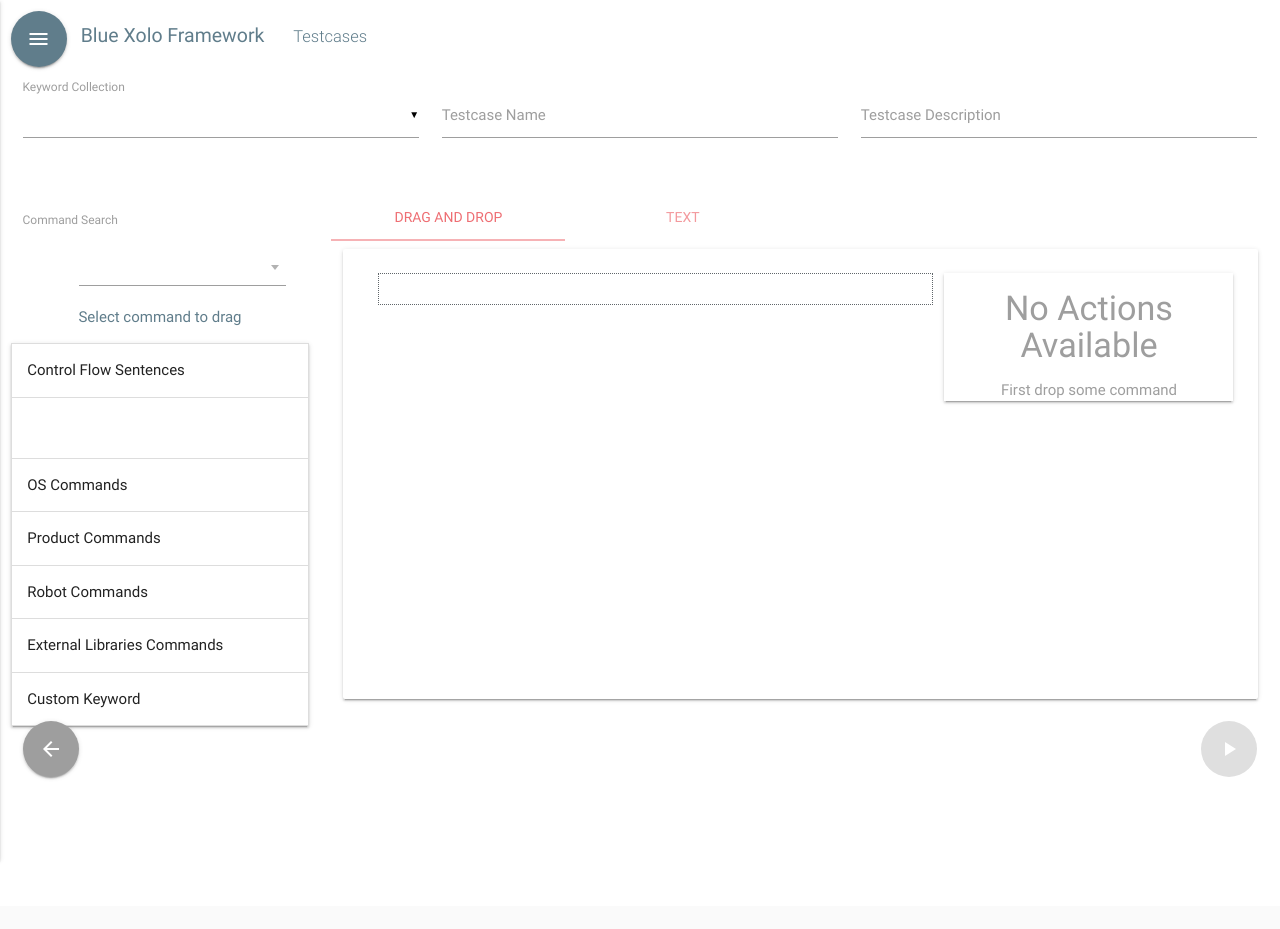
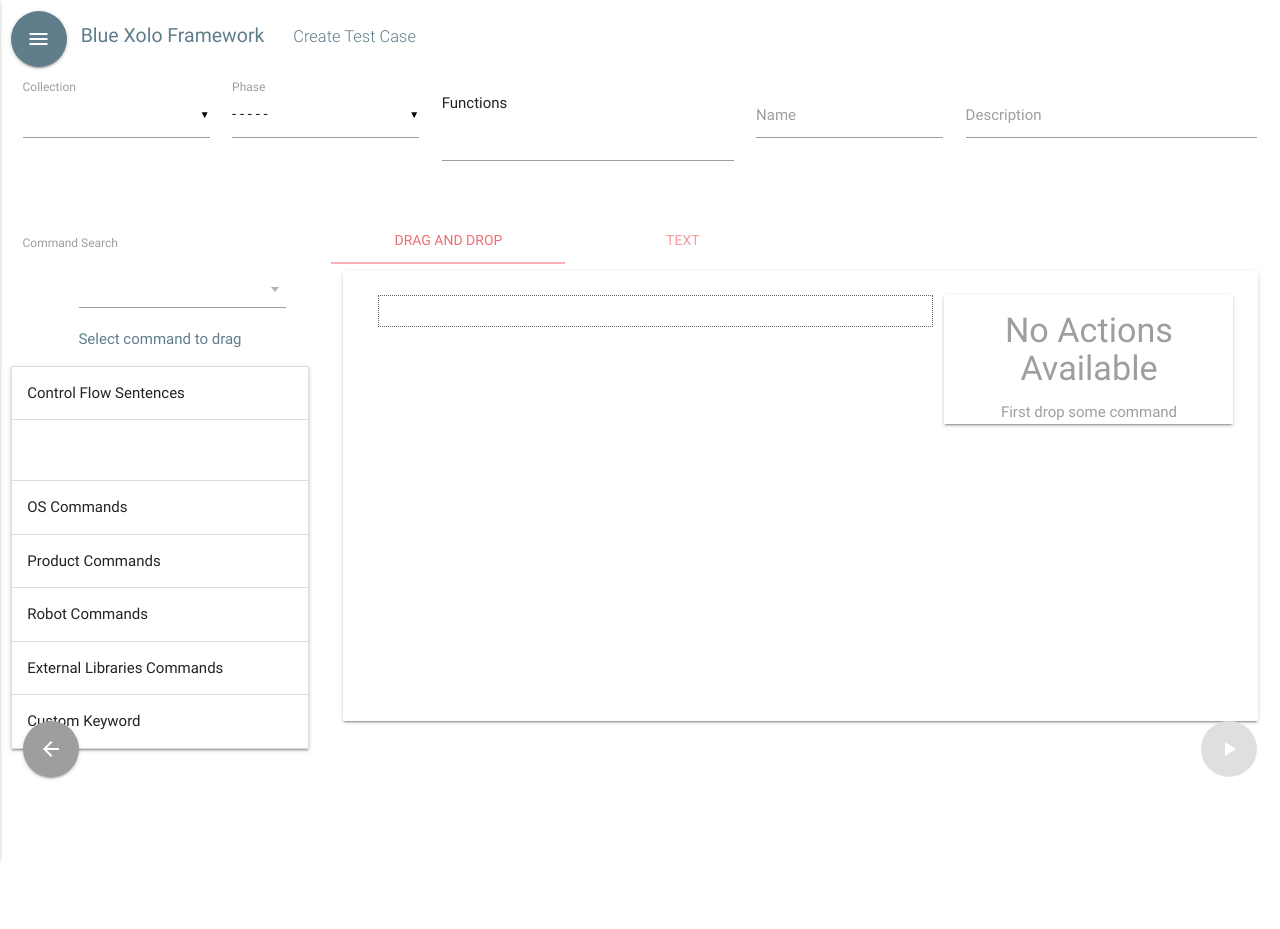
Before and after one commit to IBM/BlueXolo, a Django app: template apps/Testings/templates/create-testcase.html in a window 1280 px wide. Before the commit the page ends 860 px from the top, so only its background shows below. Run offline with Django 3.2, Linux system fonts and the light colour scheme; the template is opened without the code that fills it: most values are stand-ins (such as "Sample title", 1, 10 or a date in 2020).

Commit message:
Create test case!

```diff
--- a/apps/Testings/templates/create-testcase.html
+++ b/apps/Testings/templates/create-testcase.html
@@ -1,6 +1,6 @@
 {% extends "base.html" %}
-{% block title %}Testcases{% endblock %}
-{% block subtitle %}Testcases{% endblock %}
+{% block title %}Create Test Case{% endblock %}
+{% block subtitle %}Create Test Case{% endblock %}
 
 {% block content %}
 
@@ -31,13 +31,30 @@
         var new_keyword;
 
         $(document).ready(function () {
+            $('.chips').material_chip();
             //populate selects
-            var _config = {
+            var _configCollections = {
                 "url": "{% url "api-collection" %}",
                 "data": {},
                 "container": "keyword_collection"
             };
-            selectServerSide(_config);
+            selectServerSide(_configCollections);
+
+            setTimeout(function () {
+                getPhases();
+            }, 1000);
+
+            function getPhases() {
+                var _configPhases = {
+                    "url": "{% url "api-phases" %}",
+                    "data": {
+                        "collection": document.getElementById("keyword_collection").value
+                    },
+                    "container": "phases_list"
+                };
+
+                selectServerSide(_configPhases);
+            }
 
 
             getFirstCommands({
@@ -98,7 +115,7 @@
                     var keywordName = data.name;
                     var keywordArguments = data.arguments;
                     var valuesAsString = data.values;
-                    var keywordValues = JSON.parse(valuesAsString.replace(/&quot;/g,'"'));
+                    var keywordValues = JSON.parse(valuesAsString.replace(/&quot;/g, '"'));
                     var keywordCategory = 6;
 
                     droppedElements.push({
@@ -338,7 +355,7 @@
 
             for (var i = 0; i < droppedElements.length; i++) {
 
-                if(droppedElements[i].category === keywordDroppedCategory){
+                if (droppedElements[i].category === keywordDroppedCategory) {
                     translateDroppedKeyword(droppedElements[i].keywordJSON);
                     continue;
                 }
@@ -454,26 +471,31 @@
             var testcaseCollection = document.getElementById("keyword_collection").value;
             var testcaseValues = droppedElements;
             var testcaseScript = document.getElementById("terminal").value;
+            var testcaseFunctions = $('#testecase_functions').material_chip('data');
+            ;
+            var testcasePhase = document.getElementById("phases_list").value;
 
             var newTestcase = {
                 "name": testcaseName,
-                "description": testcaseValues,
+                "description": testcaseDescription,
                 "collection": testcaseCollection,
                 "script": testcaseScript,
+                "functions": JSON.stringify(testcaseFunctions),
+                "phase": testcasePhase,
                 "values": JSON.stringify(testcaseValues)
             };
             $.ajax({
-                //url: "{% url "api-keywords" %}",
                 url: "{% url "api-testcases" %}",
                 type: 'POST',
                 data: newTestcase,
                 success: function (data) {
-                    alert("Testcase have been successfully saved");
-                    {#                    $('#modalPreview').modal('close');#}
+                    drawMessage("TestCase Saved", "green");
+                    $('#modalPreview').modal('close');
                     new_keyword = data;
                 },
-                error: function (error) {
-                    console.log(error)
+                error: function (err) {
+                    console.log(err);
+                    drawMessage(err.responseJSON.text, 'red');
                 }
             });
 
@@ -481,6 +503,7 @@
         }
 
         function saveTestcase() {
+            console.log('aquiii weeee')
             var functionToExecuteAfter = writeTestcaseDatabase;
             translateToRobot(functionToExecuteAfter);
             //translateToRobot(writeTestcaseDatabase);
@@ -498,16 +521,26 @@
 
     <div class="row">
         <div class="col s12">
-            <div class="input-field col s6 l4">
+            <div class="input-field col s6 m4 l2">
                 <select id="keyword_collection"></select>
-                <label for="keyword_collection">Keyword Collection</label>
+                <label for="keyword_collection">Collection</label>
             </div>
-            <div class="input-field col s6 l4">
-                <label for="testcase_name">Testcase Name</label>
+            <div class="input-field col s6 m4 l2">
+                <select id="phases_list">
+                    <option value="" selected>- - - - -</option>
+                </select>
+                <label for="phases_list">Phase</label>
+            </div>
+            <div class="input-field col s6 m4 l3 ">
+                Functions
+                <div class="chips" id="testecase_functions"></div>
+            </div>
+            <div class="input-field col s6 m4 l2">
+                <label for="testcase_name">Name</label>
                 <input type="text" id="testcase_name" onblur="hasValues()">
             </div>
-            <div class="input-field col s6 l4">
-                <label for="testcase_description">Testcase Description</label>
+            <div class="input-field col s6 m4 l3">
+                <label for="testcase_description">Description</label>
                 <input type="text" id="testcase_description">
             </div>
         </div>
@@ -555,7 +588,7 @@
                         <div class="collapsible-header">Custom Keyword</div>
                         <div id="customKeywordCommandsPanel" class="collapsible-body">
                             <div class="row">
-                                <p class="blue-grey-text" >Keywords Search</p>
+                                <p class="blue-grey-text">Keywords Search</p>
                                 <div class=" col s12">
                                     <select id="keywrd-search"></select>
                                     <div id="custom-keywords-area" class="section">
@@ -688,7 +721,7 @@
 
 
     <div class="fixed-action-btn left-button ">
-        <a href="{% url "keywords" %}" id="btn_play"
+        <a href="{% url "testcases" %}" id="btn_back"
            class="btn-floating btn-large waves-effect waves-light grey tooltipped" data-position="right"
            data-tooltip="Back to Keyword List">
             <i class="material-icons">arrow_back</i></a>
@@ -863,7 +896,7 @@
                     success: function (data) {
                         $('#modalPreview').modal('close');
                         alert('Success');
-                        var win = window.open('/' + data.report +'',  '_blank');
+                        var win = window.open('/' + data.report + '', '_blank');
                         if (win) {
                             //Browser has allowed it to be opened
                             win.focus();
```
